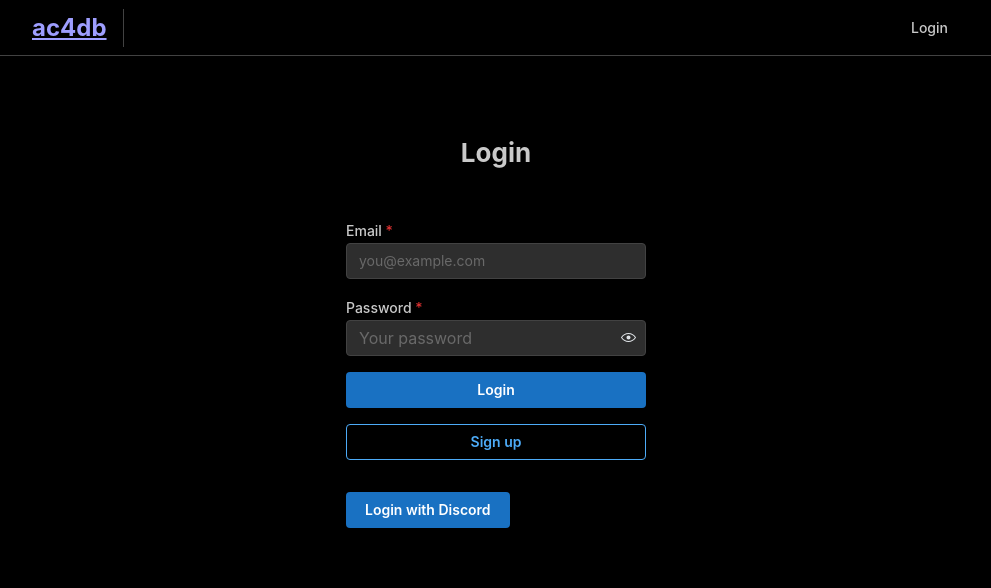
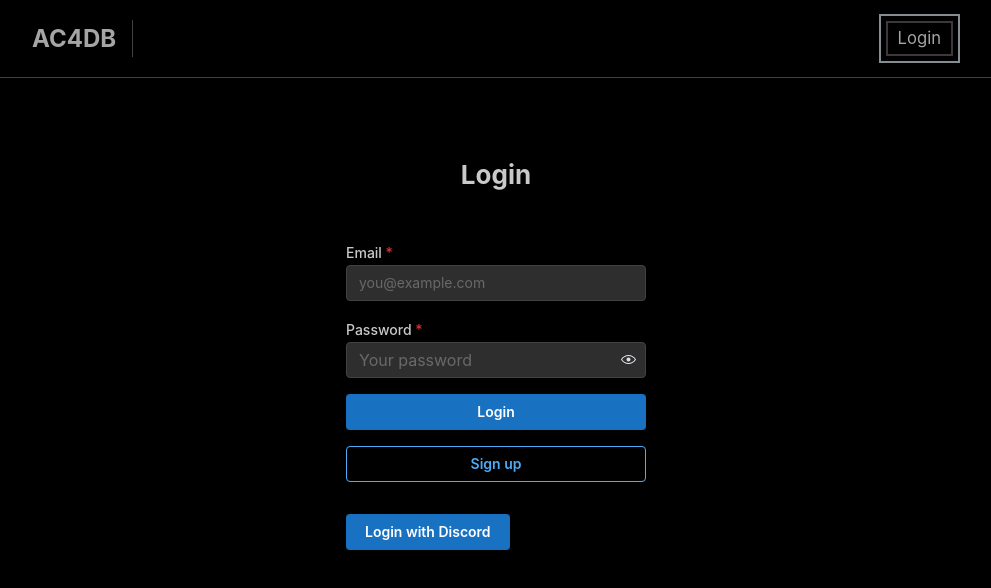
Before and after one commit to tmbkoren/ac4db, a Next.js app: page /login in a window 1280 px wide. Shown: the top 588 px of the page, without its empty margins (144-1135 px from the left). Built offline with nearby package versions, Linux system fonts and the light colour scheme; no server answers.

Commit message:
ui update

```diff
--- a/src/app/schematics/[id]/page.tsx
+++ b/src/app/schematics/[id]/page.tsx
@@ -11,7 +11,7 @@ import {
   SchematicWithDetails, // Import the new type
 } from '@/utils/types/global.types';
 import SchematicHeader from '@/components/SchematicHeader/SchematicHeader';
-import LinkBtn from '@/components/LinkBtn/LinkBtn';
+import SchematicActions from '@/components/SchematicActions/SchematicActions';
 import type { Metadata } from 'next';
 
 export async function generateMetadata({
@@ -115,9 +115,7 @@ async function SchematicDetails({ id }: { id: string }) {
         <SchematicTuningDisplay tuning={tuningForDisplay} />
       </Flex>
 
-      <LinkBtn href={`/api/schematics/${id}/download`}>
-        Download schematic
-      </LinkBtn>
+      <SchematicActions schematicId={id} />
     </Container>
   );
 }
--- a/src/components/LinkBtn/LinkBtn.module.css
+++ b/src/components/LinkBtn/LinkBtn.module.css
@@ -26,7 +26,7 @@
   border-color: #3b393c;
   border-width: 2px;
   border-style: solid;
-  padding: 3px 0px;
+  padding: 3px 10px;
 
   @mixin hover {
     border-color: #6f9fa1;
--- a/src/components/LinkBtn/LinkBtn.tsx
+++ b/src/components/LinkBtn/LinkBtn.tsx
@@ -4,22 +4,32 @@ import classes from './LinkBtn.module.css';
 
 interface LinkBtnProps {
   href: string;
+  size?: 'sm' | 'md' | 'lg';
   children?: React.ReactNode;
 }
 
-const LinkBtn = ({ href, children }: LinkBtnProps) => {
+const LinkBtn = ({ href, children, size = 'md' }: LinkBtnProps) => {
+  const fontSizeMap = {
+    sm: 'max(1.3vw, 14px)',
+    md: 'max(2vw, 20px)',
+    lg: 'max(2.5vw, 24px)',
+  };
   return (
     <Link
       href={href}
       style={{ textDecoration: 'none' }}
     >
       <Box className={classes.outer}>
-        <Flex className={classes.inner} justify="center" align="center">
+        <Flex
+          className={classes.inner}
+          justify='center'
+          align='center'
+        >
           <Text
             fw={400}
             c={'#a5a5a5'}
             style={{
-              fontSize: 'max(2vw, 20px)',
+              fontSize: fontSizeMap[size],
             }}
           >
             {children || 'LinkBtn'}
--- a/src/components/Navbar/Navbar.module.css
+++ b/src/components/Navbar/Navbar.module.css
@@ -1,20 +1,27 @@
 .header {
-  height: 56px;
   margin-bottom: 2rem;
   background-color: var(--mantine-color-body);
-  border-bottom: 1px solid light-dark(var(--mantine-color-gray-3), var(--mantine-color-dark-4));
+  border-bottom: 1px solid
+    light-dark(var(--mantine-color-gray-3), var(--mantine-color-dark-4));
 }
 
 .inner {
-  height: 56px;
   display: flex;
   justify-content: space-between;
   align-items: center;
 }
 
 .title {
-    padding-right: 16px;
-    border-right: 1px solid light-dark(var(--mantine-color-gray-3), var(--mantine-color-dark-4));
+  font-size: 1.5rem;
+  font-weight: 700;
+  color: '#a5a5a5';
+  padding-right: 16px;
+  border-right: 1px solid
+    light-dark(var(--mantine-color-gray-3), var(--mantine-color-dark-4));
+}
+
+.title:visited {
+  color: '#a5a5a5';
 }
 
 .link {
@@ -28,8 +35,12 @@
   font-weight: 500;
 
   @mixin hover {
-    background-color: light-dark(var(--mantine-color-gray-0), var(--mantine-color-dark-6));
+    background-color: light-dark(
+      var(--mantine-color-gray-0),
+      var(--mantine-color-dark-6)
+    );
   }
+
 
   [data-mantine-color-scheme] &[data-active] {
     background-color: var(--mantine-color-blue-filled);
--- a/src/components/Navbar/Navbar.tsx
+++ b/src/components/Navbar/Navbar.tsx
@@ -1,12 +1,13 @@
 'use client';
 
-import { Burger, Container, Drawer, Group, Stack } from '@mantine/core';
+import { Anchor, Burger, Container, Drawer, Group, Stack } from '@mantine/core';
 import { useDisclosure } from '@mantine/hooks';
 import classes from './Navbar.module.css';
 import Link from 'next/link';
 import { useEffect, useState } from 'react';
 import { createClient } from '@/utils/supabase/client';
 import { usePathname } from 'next/navigation';
+import LinkBtn from '../LinkBtn/LinkBtn';
 
 export default function Navbar() {
   const [opened, { toggle, close }] = useDisclosure(false);
@@ -30,33 +31,35 @@ export default function Navbar() {
 
   return (
     <nav className={classes.header}>
-      <Container
-        className={classes.inner}
-      >
-        <Link href='/'>
-          <h1 className={classes.title}>ac4db</h1>
-        </Link>
+      <Container className={classes.inner}>
+        <Anchor
+          component={Link}
+          href='/'
+          c={'#a5a5a5'}
+        >
+          <h1 className={classes.title}>AC4DB</h1>
+        </Anchor>
 
         {/* Desktop Links */}
         <Group
-          gap={5}
+          gap={10}
           visibleFrom='xs'
           className={classes.linkContainer}
         >
           {isLoggedIn && (
-            <Link
+            <LinkBtn
               href='/upload'
-              className={classes.link}
+              size='sm'
             >
               Upload
-            </Link>
+            </LinkBtn>
           )}
-          <Link
+          <LinkBtn
             href={isLoggedIn ? (isAnonymous ? '/login' : '/profile') : '/login'}
-            className={classes.link}
+            size='sm'
           >
             {isLoggedIn ? (isAnonymous ? 'Sign Up' : 'Profile') : 'Login'}
-          </Link>
+          </LinkBtn>
         </Group>
 
         {/* Burger for mobile */}
```
Also changed, not shown: src/components/SchematicActions/SchematicActions.tsx (added, +58 -0 lines).
